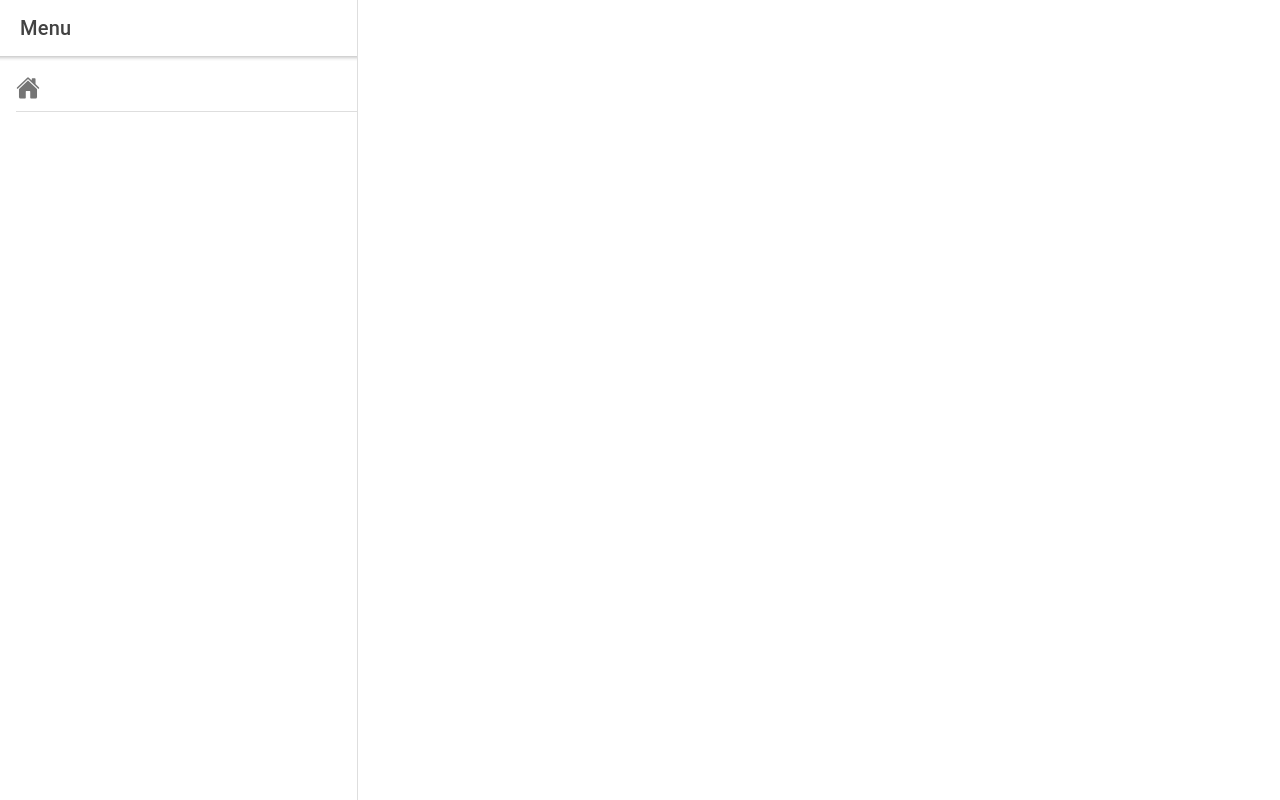
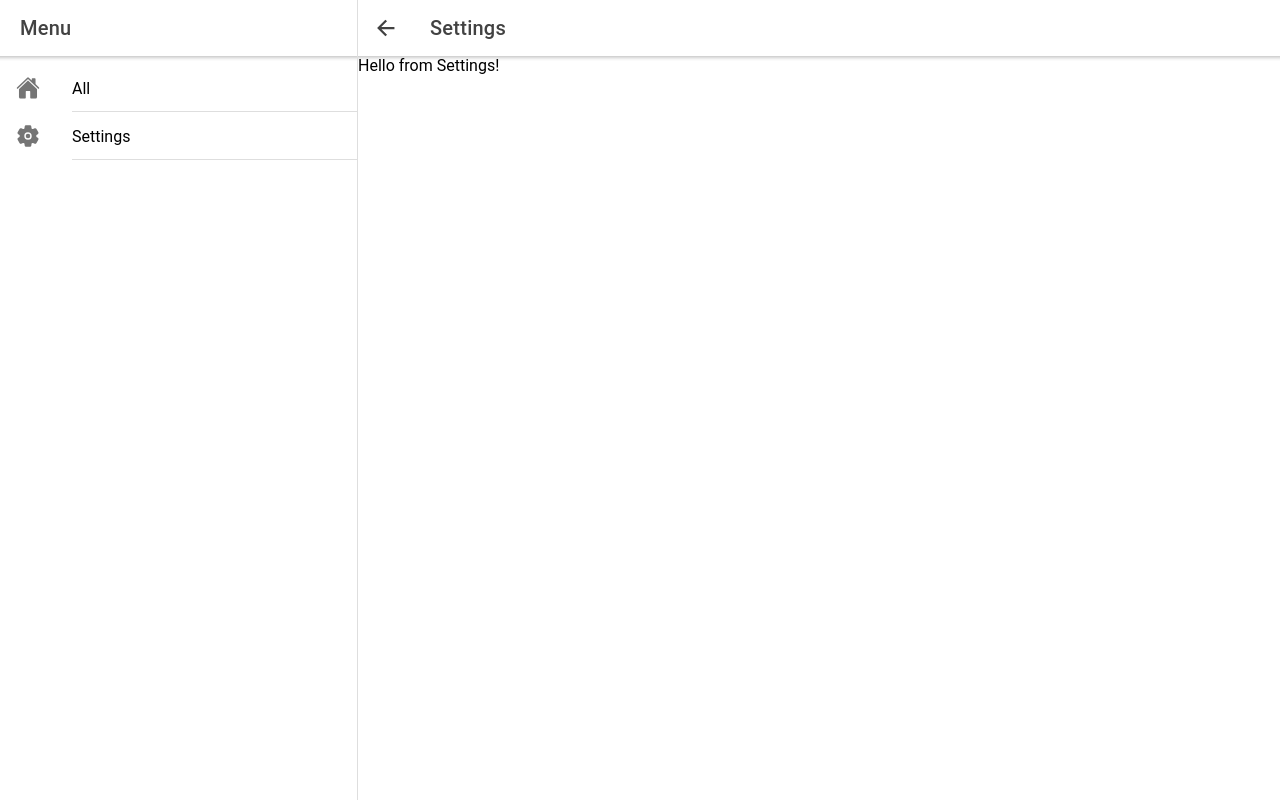
Before and after one commit to thegouge/Groceries, a React (Create React App) app: page /settings in a window 1280 px wide. Built offline with nearby package versions, Linux system fonts and the light colour scheme; the HTML template or start-up script is replaced by a standard one.

Commit message:
added settings page

```diff
--- a/src/App.tsx
+++ b/src/App.tsx
@@ -1,17 +1,6 @@
 import React from "react";
 import {Redirect, Route} from "react-router-dom";
-import {
-  IonApp,
-  IonRouterOutlet,
-  IonMenu,
-  IonHeader,
-  IonToolbar,
-  IonTitle,
-  IonContent,
-  IonList,
-  IonItem,
-  IonSplitPane,
-} from "@ionic/react";
+import {IonApp, IonRouterOutlet, IonSplitPane} from "@ionic/react";
 import {IonReactRouter} from "@ionic/react-router";
 /* Core CSS required for Ionic components to work properly */
 import "@ionic/react/css/core.css";
@@ -39,6 +28,7 @@ import Menu from "./components/Menu";
 
 import "./global.css";
 import CategoryPage from "./pages/CategoryPage";
+import Settings from "./pages/Settings";
 
 const App: React.FC = () => (
   <IonApp>
@@ -49,6 +39,7 @@ const App: React.FC = () => (
           <Route exact path="/home" component={Home} />
           <Route exact path="/new" component={NewItem} />
           <Route exact path="/category/:id" component={CategoryPage} />
+          <Route exact path="/settings" component={Settings} />
           <Redirect exact from="/" to="/home" />
         </IonRouterOutlet>
       </IonSplitPane>
--- a/src/components/Menu.tsx
+++ b/src/components/Menu.tsx
@@ -12,7 +12,7 @@ import {
 } from "@ionic/react";
 import React from "react";
 import {RouteComponentProps, withRouter} from "react-router-dom";
-import {home} from "ionicons/icons";
+import {home, settings} from "ionicons/icons";
 
 import {testList} from "../lib/defaultData";
 
@@ -32,7 +32,8 @@ const Menu: React.FunctionComponent = () => {
         <IonList>
           <IonMenuToggle autoHide={false}>
             <IonItem routerLink="/home">
-              <IonIcon icon={home} />
+              <IonIcon slot="start" icon={home} />
+              <IonLabel>All</IonLabel>
             </IonItem>
           </IonMenuToggle>
           {testList.map((category) => (
@@ -44,6 +45,12 @@ const Menu: React.FunctionComponent = () => {
               </IonItem>
             </IonMenuToggle>
           ))}
+          <IonMenuToggle autoHide={false}>
+            <IonItem routerLink="/settings">
+              <IonIcon slot="start" icon={settings} />
+              <IonLabel>Settings</IonLabel>
+            </IonItem>
+          </IonMenuToggle>
         </IonList>
       </IonContent>
     </IonMenu>
--- a/src/components/category.tsx
+++ b/src/components/category.tsx
@@ -9,7 +9,6 @@ import {
   IonLabel,
   IonNote,
   IonReorder,
-  IonReorderGroup,
   IonIcon,
 } from "@ionic/react";
 
--- a/src/pages/CategoryPage.tsx
+++ b/src/pages/CategoryPage.tsx
@@ -7,8 +7,6 @@ import {
   IonToolbar,
   IonMenuButton,
   IonTitle,
-  IonButtons,
-  IonButton,
 } from "@ionic/react";
 
 import {testList} from "../lib/defaultData";
--- a/src/pages/Home.tsx
+++ b/src/pages/Home.tsx
@@ -9,9 +9,6 @@ import {
   IonIcon,
   IonButton,
   IonReorderGroup,
-  IonMenu,
-  IonList,
-  IonItem,
   IonMenuButton,
   IonButtons,
 } from "@ionic/react";
--- /dev/null
+++ b/src/pages/Settings.tsx
@@ -0,0 +1,28 @@
+import React from "react";
+import {
+  IonContent,
+  IonHeader,
+  IonToolbar,
+  IonButtons,
+  IonBackButton,
+  IonTitle,
+  IonPage,
+} from "@ionic/react";
+
+const Settings = () => {
+  return (
+    <IonPage>
+      <IonHeader>
+        <IonToolbar>
+          <IonButtons slot="start">
+            <IonBackButton defaultHref="/home" />
+          </IonButtons>
+          <IonTitle>Settings</IonTitle>
+        </IonToolbar>
+      </IonHeader>
+      <IonContent>Hello from Settings!</IonContent>
+    </IonPage>
+  );
+};
+
+export default Settings;
```
